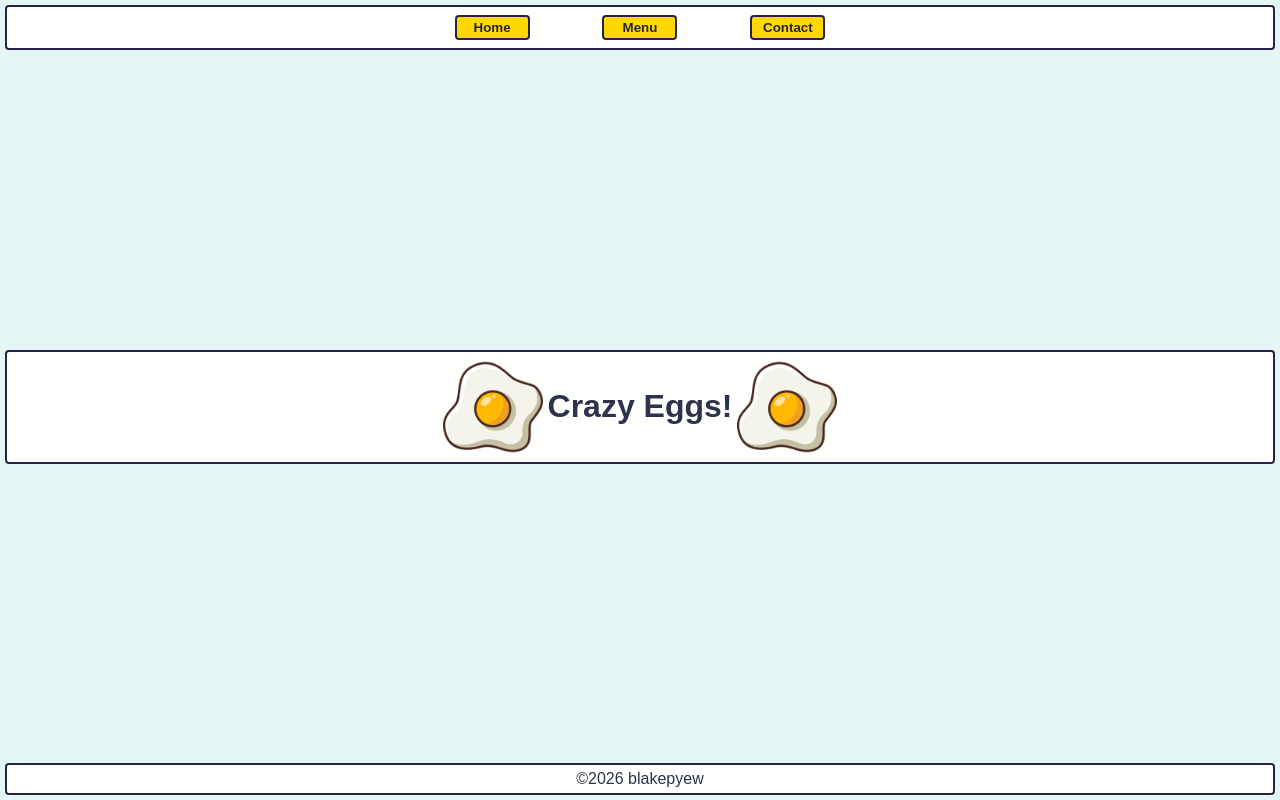
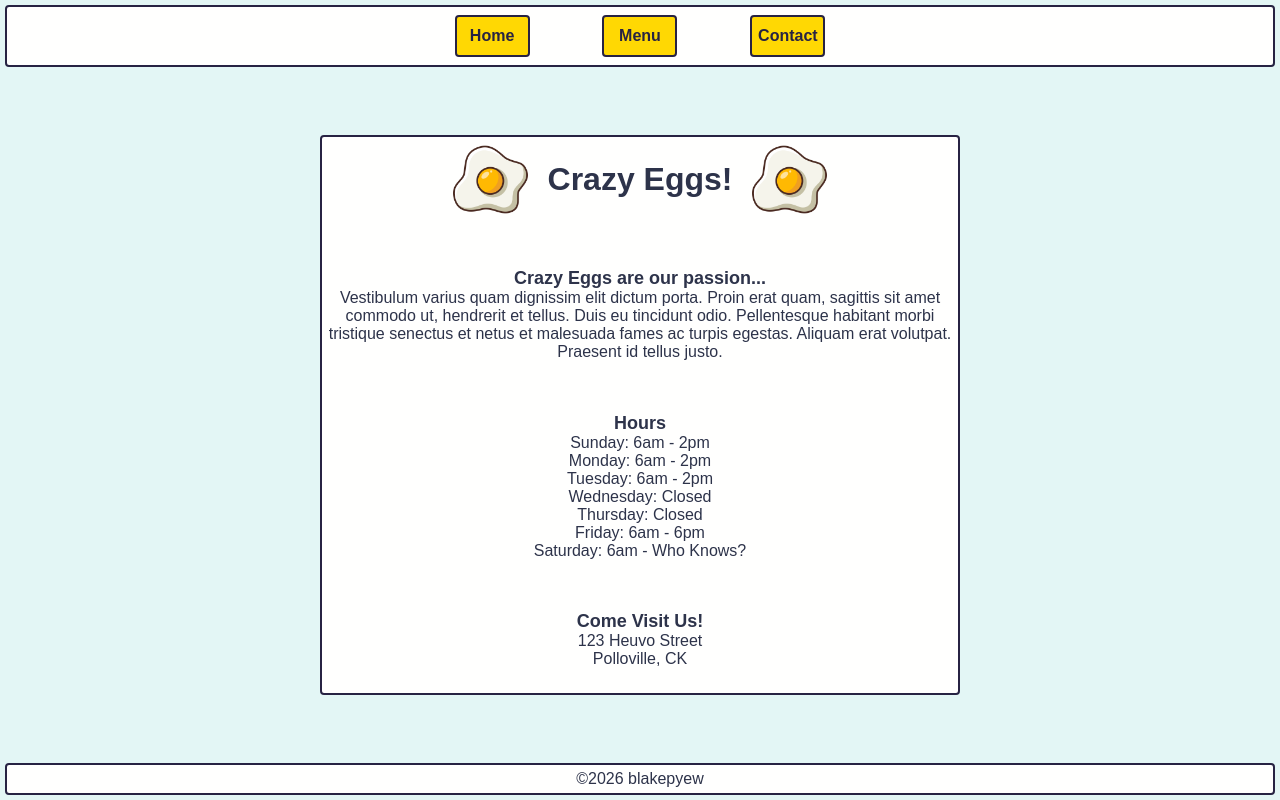
Before and after one commit to blakepyewpro/restaurant-page, a website built with webpack: page src/template.html in a window 1280 px wide. Built offline with nearby package versions, Linux system fonts and the light colour scheme.

Commit message:
add generator function for home page

```diff
--- /dev/null
+++ b/src/home.js
@@ -0,0 +1,60 @@
+import friedEgg from "./assets/fried-egg.png";
+
+export default function displayHomePage(parent) {
+  parent.replaceChildren();
+
+  const titleDiv = document.createElement("div");
+  titleDiv.setAttribute("id", "title");
+  const egg1 = document.createElement("img");
+  egg1.src = friedEgg;
+  const egg2 = document.createElement("img");
+  egg2.src = friedEgg;
+  const header = document.createElement("h1");
+  header.innerText = "Crazy Eggs!";
+  titleDiv.appendChild(egg1);
+  titleDiv.appendChild(header);
+  titleDiv.appendChild(egg2);
+  parent.appendChild(titleDiv);
+
+  const aboutDiv = document.createElement("div");
+  aboutDiv.id = "about";
+  const aboutHeader = document.createElement("p");
+  aboutHeader.classList.add("bold");
+  aboutHeader.innerText = "Crazy Eggs are our passion...";
+  const aboutText = document.createElement("p");
+  aboutText.innerText = "Vestibulum varius quam dignissim elit dictum porta. Proin erat quam, sagittis sit amet commodo ut, hendrerit et tellus. Duis eu tincidunt odio. Pellentesque habitant morbi tristique senectus et netus et malesuada fames ac turpis egestas. Aliquam erat volutpat. Praesent id tellus justo.";
+  aboutDiv.appendChild(aboutHeader);
+  aboutDiv.appendChild(aboutText);
+  parent.appendChild(aboutDiv);
+
+  const hoursDiv = document.createElement("div");
+  hoursDiv.id = "hours";
+  const hoursHeader = document.createElement("p");
+  hoursHeader.classList.add("bold");
+  hoursHeader.textContent = "Hours";
+
+  const hoursList = document.createElement("ul");
+  const schedules = ["Sunday: 6am - 2pm", "Monday: 6am - 2pm",
+    "Tuesday: 6am - 2pm", "Wednesday: Closed", "Thursday: Closed",
+    "Friday: 6am - 6pm", "Saturday: 6am - Who Knows?"
+  ]
+  for (const schedule of schedules) {
+    const listItem = document.createElement("li");
+    listItem.innerText = schedule;
+    hoursList.appendChild(listItem);
+  }
+
+  hoursDiv.append(hoursHeader, hoursList);
+  parent.append(hoursDiv);
+
+  const locDiv = document.createElement("div");
+  locDiv.id = "location";
+  const locHeader = document.createElement("p");
+  locHeader.classList.add("bold");
+  locHeader.innerText = "Come Visit Us!"
+  locDiv.append(locHeader);
+  const locBody = document.createElement("p");
+  locBody.innerHTML = "123 Heuvo Street<br>Polloville, CK";
+  locDiv.append(locBody);
+  parent.append(locDiv);
+}
--- a/src/index.js
+++ b/src/index.js
@@ -1 +1,13 @@
 import "./styles.css"
+import displayHomePage from "./home.js";
+
+const homeBtn = document.querySelector("button#home");
+const menuBtn = document.querySelector("button#menu");
+const contactBtn = document.querySelector("button#contact");
+const displayArea = document.querySelector("div#content");
+
+displayHomePage(displayArea);
+
+homeBtn.addEventListener("click", () => {
+  displayHomePage(displayArea);
+});
--- a/src/styles.css
+++ b/src/styles.css
@@ -28,6 +28,15 @@ header, div#content, footer {
   padding: 5px;
 }
 
+div#content {
+  width: 50%;
+  min-height: 70vh;
+
+  display: flex;
+  flex-direction: column;
+  justify-content: space-between;
+}
+
 header {
   display: flex;
   align-items: center;
@@ -47,15 +56,11 @@ button {
   border: 2px solid #272343;
   border-radius: 4px;
   font-weight: bold;
+  font-size: 16px;
 
   margin: 3px;
-  padding: 3px;
+  padding: 10px 3px;
   min-width: 75px;
-}
-
-div#content {
-  display: flex;
-  flex-direction: column;
 }
 
 div#title {
@@ -63,9 +68,22 @@ div#title {
   flex-direction: row;
   align-items: center;
   justify-content: center;
-  gap: 5px;
+  gap: 20px;
 }
 
 div#title > img {
-  max-height: 100px;
+  max-height: 75px;
 }
+
+div#content > div {
+  margin: 0 0 20px 0;
+}
+
+ul {
+  list-style-type: none;
+}
+
+p.bold{
+  font-weight: bold;
+  font-size: large;
+}
--- a/src/template.html
+++ b/src/template.html
@@ -13,13 +13,7 @@
             <button id="contact">Contact</button>
         </nav>
     </header>
-    <div id="content">
-        <div id="title">
-            <img src="./assets/fried-egg.png" alt="a fried egg">
-            <h1>Crazy Eggs!</h1>
-            <img src="./assets/fried-egg.png" alt="a fried egg">
-        </div>
-    </div>
+    <div id="content"></div>
     <footer>
         <span>©2026 blakepyew</span>
     </footer>
```
